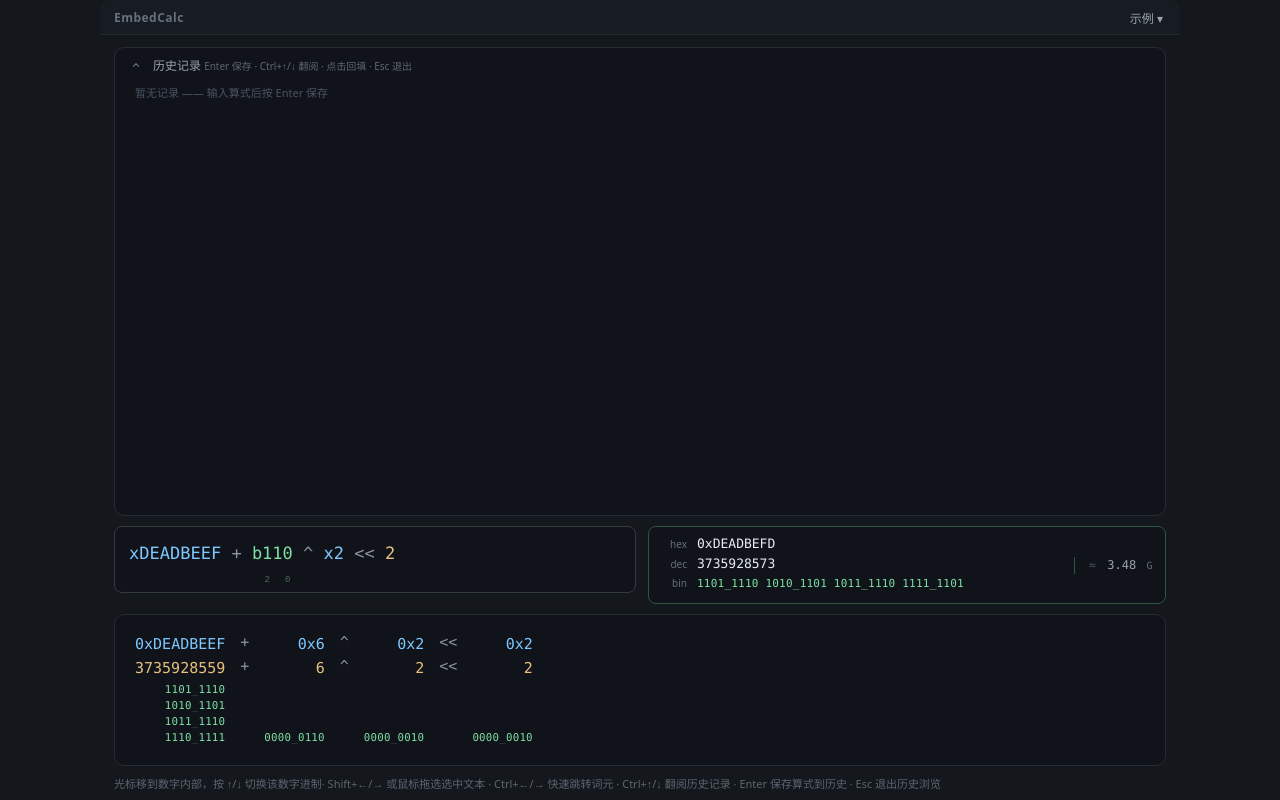
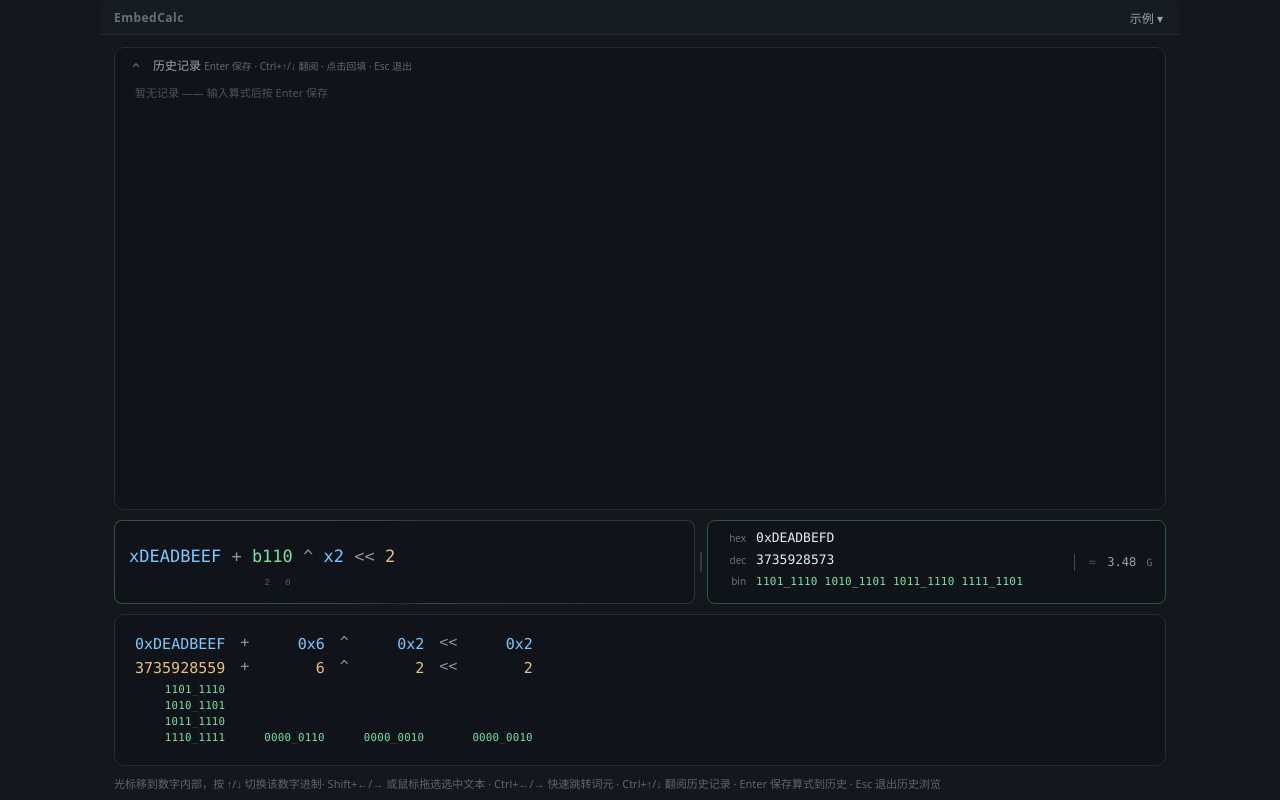
Before and after one commit to spp901780/embedCalc, a SvelteKit app: page / in a window 1280 px wide. Built offline with nearby package versions, Linux system fonts and the light colour scheme.

Commit message:
优化交互和指引

```diff
--- a/src/routes/+page.svelte
+++ b/src/routes/+page.svelte
@@ -20,6 +20,43 @@
 	function clearSel() { selAnchor = null; }
 	// 位置记忆：tokenIndex -> 各进制下的逻辑位（从右数）
 	const digitMem = new Map<number, Partial<Record<Base, number>>>();
+
+	// ---------- 输入/结果 分栏宽度（拖动分隔条调整，持久化到 localStorage） ----------
+	const RATIO_KEY = 'embedcalc.splitRatio';
+	let splitRatio = $state(loadRatio());
+	function loadRatio(): number {
+		try {
+			const v = parseFloat(localStorage.getItem(RATIO_KEY) ?? '');
+			if (Number.isFinite(v) && v >= 0.3 && v <= 0.7) return v;
+		} catch { /* ignore */ }
+		return 0.56; // 默认输入框略宽（分隔位置偏右）
+	}
+	function persistRatio() {
+		try { localStorage.setItem(RATIO_KEY, String(splitRatio)); } catch { /* ignore */ }
+	}
+	let rowEl: HTMLDivElement | undefined = $state();
+	let dragging = $state(false);
+	function onSplitterDown(e: PointerEvent) {
+		e.preventDefault();
+		(e.target as HTMLElement).setPointerCapture(e.pointerId);
+		dragging = true;
+	}
+	function onSplitterMove(e: PointerEvent) {
+		if (!dragging || !rowEl) return;
+		const rect = rowEl.getBoundingClientRect();
+		const x = Math.min(Math.max(e.clientX - rect.left, 0), rect.width);
+		splitRatio = Math.min(0.7, Math.max(0.3, x / rect.width));
+	}
+	function onSplitterUp() {
+		if (!dragging) return;
+		dragging = false;
+		persistRatio();
+	}
+	function onSplitterKey(e: KeyboardEvent) {
+		const step = 0.02;
+		if (e.key === 'ArrowLeft') { splitRatio = Math.max(0.3, splitRatio - step); persistRatio(); e.preventDefault(); }
+		else if (e.key === 'ArrowRight') { splitRatio = Math.min(0.7, splitRatio + step); persistRatio(); e.preventDefault(); }
+	}
 
 	// ---------- 历史记录（localStorage 持久化，与原型约定一致：Web 版 localStorage） ----------
 	const HIST_KEY = 'embedcalc.history';
@@ -602,11 +639,14 @@
 		</section>
 	{/if}
 
-	<div class="input-row">
+	<div class="input-row" bind:this={rowEl} class:dragging>
 		<!-- 自绘输入框：keydown 接管 + 绝对定位光标条。等宽字体下光标 left = cursor × 1ch -->
+		<!-- 彩色流光边框：conic-gradient 在伪元素层旋转，主体层盖住中心，仅露出 1px 边框 -->
 		<div
 			class="expr-input"
 			class:focused
+			class:has-error={showError !== null}
+			style="flex: 0 1 calc({splitRatio * 100}% - 8px)"
 			role="textbox"
 			aria-label="算式输入"
 			tabindex="0"
@@ -617,6 +657,10 @@
 			onfocus={() => (focused = true)}
 			onblur={() => (focused = false)}
 		>
+			<!-- 空输入时的淡色示例：定位到 padding 区左上角，与 .inner 文字起点对齐 -->
+			{#if expr === '' && !focused}
+				<div class="placeholder">xDEADBEEF + b110 ^ x2 {'<<'} 2</div>
+			{/if}
 			<div class="inner">
 				{#each segments as seg}
 					<span
@@ -653,6 +697,21 @@
 				</div>
 			{/if}
 		</div>
+		<!-- 可拖动分隔条：调整输入框/结果框宽度比例，支持键盘 ←/→ 微调 -->
+		<!-- svelte-ignore a11y_no_noninteractive_tabindex a11y_no_noninteractive_element_interactions -->
+		<div
+			class="splitter"
+			role="separator"
+			aria-orientation="vertical"
+			aria-label="调整输入框与结果框宽度"
+			tabindex="0"
+			title="拖动调整左右宽度"
+			onpointerdown={onSplitterDown}
+			onpointermove={onSplitterMove}
+			onpointerup={onSplitterUp}
+			onpointercancel={onSplitterUp}
+			onkeydown={onSplitterKey}
+		><div class="splitter-grip"></div></div>
 		{#if calc.result ?? lastResult}
 			{@const r = calc.result ?? lastResult!}
 			<div class="result">
@@ -791,19 +850,125 @@
 	}
 	.preset-menu button:hover { background: #242b35; color: #d7dce2; }
 
-	.input-row { display: flex; gap: 12px; align-items: flex-start; flex: 0 0 auto; margin-top: 10px; }
+	.input-row { display: flex; gap: 1px; align-items: stretch; flex: 0 0 auto; margin-top: 10px; }
 
-	/* 自绘输入框 */
+	/* 自绘输入框。彩色流光彩边：双层背景 —— 底层是旋转的 conic 渐变（铺满 border 区），
+	   顶层实色背景裁到 padding-box，仅露出 border 那一圈；
+	   未聚焦：暗色慢速流动，提示输入位置；聚焦：亮色快速流动，视觉焦点明确 */
 	.expr-input {
-		flex: 1; min-width: 0; box-sizing: border-box;
-		background: #10131a; color: #e8edf2;
-		border: 1px solid #333a44; border-radius: 8px;
-		padding: 14px 14px 12px 14px; font-size: 17px;
+		position: relative;
+		min-width: 0; box-sizing: border-box;
+		color: #e8edf2;
+		border: 1.5px solid transparent; border-radius: 8px;
+		padding: 23px 14px 12px 14px; font-size: 17px;
 		font-family: ui-monospace, 'SF Mono', 'Cascadia Code', Consolas, monospace;
 		outline: none; overflow-x: auto; overflow-y: visible;
 		cursor: text;
+		/* stretch 布局下保持内容顶部对齐，避免 bitmarks/hint 垂直漂移 */
+		display: flex; flex-direction: column; justify-content: flex-start;
+		/* 未聚焦：暗绿-暗紫慢速流转（低调提示位置） */
+		background:
+			linear-gradient(#10131a, #10131a) padding-box,
+			conic-gradient(
+				from var(--flow-angle, 0deg),
+				#24312a 0deg,
+				#2e5540 70deg,
+				#3a4a42 140deg,
+				#2a3a4a 210deg,
+				#3d2a52 280deg,
+				#2e5540 330deg,
+				#24312a 360deg
+			) border-box;
+		animation: border-flow 10s linear infinite;
+		transition: box-shadow 0.3s;
 	}
-	.expr-input.focused { border-color: #4d9e6e; }
+	.expr-input.focused {
+		/* 聚焦：亮绿-青-紫快速流转（视觉焦点） */
+		background:
+			linear-gradient(#10131a, #10131a) padding-box,
+			conic-gradient(
+				from var(--flow-angle, 0deg),
+				#2e5540 0deg,
+				#4d9e6e 70deg,
+				#7ee0a3 140deg,
+				#7ec8ff 210deg,
+				#b48ce8 280deg,
+				#4d9e6e 330deg,
+				#2e5540 360deg
+			) border-box;
+		animation-duration: 4s;
+		box-shadow: 0 0 12px rgba(126, 224, 163, 0.22);
+	}
+	/* @property 使自定义属性可动画（Chromium / Safari 16.4+）；不支持则静止显示渐变 */
+	@property --flow-angle {
+		syntax: '<angle>';
+		initial-value: 0deg;
+		inherits: false;
+	}
+	@keyframes border-flow {
+		to { --flow-angle: 360deg; }
+	}
+	@media (prefers-reduced-motion: reduce) {
+		.expr-input { animation: none; }
+	}
+
+	.expr-input.has-error {
+		/* 错误：暗红-暗橙流转，提示输入有误 */
+		background:
+			linear-gradient(#10131a, #10131a) padding-box,
+			conic-gradient(
+				from var(--flow-angle, 0deg),
+				#4a2a2a 0deg,
+				#8a4a3a 70deg,
+				#b45a4a 140deg,
+				#c46a5a 210deg,
+				#8a4a3a 280deg,
+				#4a2a2a 330deg,
+				#4a2a2a 360deg
+			) border-box;
+	}
+	.expr-input.has-error.focused {
+		background:
+			linear-gradient(#10131a, #10131a) padding-box,
+			conic-gradient(
+				from var(--flow-angle, 0deg),
+				#5c2b27 0deg,
+				#c45c4c 70deg,
+				#ff9d8a 140deg,
+				#e8a07d 210deg,
+				#c45c4c 280deg,
+				#5c2b27 330deg,
+				#5c2b27 360deg
+			) border-box;
+		box-shadow: 0 0 12px rgba(255, 157, 138, 0.22);
+	}
+
+	/* 空输入框时的淡色示例提示：绝对定位于 .expr-input 的 padding 区左上角，
+	   与 .inner 文字起点对齐（14px padding + 1.5px border），不干扰字符宽度基准 */
+	.placeholder {
+		position: absolute; top: 23px; left: 15.5px;
+		color: #3d4552; font-style: italic;
+		pointer-events: none; user-select: none;
+		white-space: pre; line-height: 1.5;
+	}
+
+	/* 分栏拖动条：2px 细线 + 8px 热区，hover/拖动时显示绿色指示，支持键盘 ←/→ */
+	.splitter {
+		flex: 0 0 2px; margin: 0; padding: 0 4px;
+		display: flex; align-items: center; justify-content: center;
+		cursor: col-resize; z-index: 6;
+		touch-action: none;
+		outline: none;
+	}
+	.splitter-grip {
+		width: 2px; height: 20px; border-radius: 1px;
+		background: #333a44;
+		transition: background 0.15s, height 0.15s;
+	}
+	.splitter:hover .splitter-grip,
+	.splitter:focus-visible .splitter-grip,
+	.input-row.dragging .splitter-grip { background: #4d9e6e; height: 55%; }
+	.input-row.dragging { cursor: col-resize; user-select: none; }
 	.expr-input .inner {
 		position: relative; width: max-content; min-width: 100%;
 		white-space: pre; line-height: 1.5;
@@ -815,16 +980,17 @@
 	/* 光标在数字内时，数字中心上方 ▲ / 下方 ▼（指示可按 ↑/↓ 切换进制） */
 	.base-hint {
 		position: absolute;
-		z-index: 3; /* 定位于输入框 padding 区内，抬高层级防止被相邻面板遮挡 */
-		height: 8px; line-height: 8px; /* 与 glyph 等高，垂直居中不受父行高影响 */
-		color: #4d9e6e;
-		transform: translateX(-50%); /* 水平居中于数字中心 */
+		z-index: 3;
+		height: 8px; line-height: 8px;
+		color: #6bcf8f;
+		transform: translateX(-50%);
 		pointer-events: none; user-select: none;
 	}
 	.base-hint span { font-size: 8px; display: inline-block; line-height: 8px; vertical-align: top; }
-	/* 对称定位：以文本行（高 1.5em = 25.5px）为基准，上下各露出相同的 3.5px 间距 */
-	.base-hint.hint-up { top: -11px; bottom: auto; }
-	.base-hint.hint-down { top: auto; bottom: -11px; }
+	/* 上方 ▲：位于文字行上方 padding 区内（相对 .inner） */
+	.base-hint.hint-up { top: -14px; bottom: auto; }
+	/* 下方 ▼：位于 bitmarks 区域内，不超出输入框边界（相对 .inner） */
+	.base-hint.hint-down { top: auto; bottom: -19px; }
 	/* Ctrl+←/→ 跳词后目标词元的短暂高亮 */
 	.expr-input .flash { animation: token-flash 0.5s ease-out; border-radius: 3px; }
 	@keyframes token-flash {
@@ -845,8 +1011,9 @@
 		font-family: ui-monospace, monospace;
 	}
 	.caret {
-		position: absolute; top: 1px; bottom: 1px; width: 2px;
-		background: #e8edf2;
+		position: absolute; top: 0; height: 25.5px; width: 2.5px;
+		background: #f0f4f8;
+		box-shadow: 0 0 4px rgba(240, 244, 248, 0.4);
 		animation: blink 1.1s ease-in-out infinite;
 		pointer-events: none;
 	}
@@ -859,17 +1026,22 @@
 	}
 	@keyframes blink { 50% { opacity: 0.2; } }
 
-	/* min-height 与三行结果的自然高度一致，保证结果面板出现/消失/报错切换时 input-row 行高恒定 */
+	/* 结果框与输入框高度一致（input-row 为 stretch 布局），min-height 与三行结果的自然高度一致，
+	   保证结果面板出现/消失/报错切换时行高恒定 */
 	/* 行布局：左侧三行进制列 + 右侧人性化大小附注（均垂直居中） */
 	.result {
-		flex: 1; min-width: 0; box-sizing: border-box;
+		flex: 1 1 0; min-width: 0; box-sizing: border-box;
 		min-height: 77px;
 		display: flex; flex-direction: row; align-items: center; gap: 14px;
 		background: #10131a; border: 1px solid #2e5540; border-radius: 8px;
 		padding: 8px 12px; overflow-x: auto;
 	}
-	/* 无结果时的占位框：透明无边框，仅撑开行高与输入框一致 */
-	.result-placeholder { background: transparent; border-color: transparent; }
+	/* 无结果时的占位框：仅保留极淡描边暗示分栏，撑满高度与输入框一致 */
+	.result-placeholder {
+		background: transparent;
+		border-color: #23293066;
+		border-style: dashed;
+	}
 	.res-lines { flex: 1 1 auto; min-width: 0; display: flex; flex-direction: column; justify-content: center; }
 	/* 人性化大小附注：左侧细分隔线与结果框描边同色，值亮、单位暗，视觉层级低于三行进制 */
 	.res-size {
@@ -882,7 +1054,7 @@
 	.res-size .approx { margin-right: 4px; color: #4a5461; }
 	.res-size .size-val { color: #9aa4af; margin-right: 3px; }
 	.res-size .size-unit { font-size: 10px; letter-spacing: 0.05em; }
-	.res-line { display: flex; gap: 10px; align-items: baseline; margin: 1px 0; white-space: nowrap; }
+	.res-line { display: flex; gap: 10px; align-items: baseline; margin: 1px 0; white-space: nowrap; min-height: 20px; }
 	/* 一键复制按钮：默认隐身，hover 该行浮现；复制成功 1.2s 内显示绿色 ✓ */
 	.copy-btn {
 		flex: 0 0 auto; align-self: center;
@@ -896,10 +1068,11 @@
 	.copy-btn:hover { color: #d7dce2; background: #1e2530; }
 	.copy-btn.done { color: #7ee0a3; }
 	.copy-btn .ok { font-size: 12px; line-height: 1; }
-	.lbl { width: 26px; font-size: 10px; color: #66707c; text-align: right; }
+	.lbl { width: 26px; font-size: 10px; color: #66707c; text-align: right; flex: 0 0 auto; }
 	.res-line code {
 		font-family: ui-monospace, 'SF Mono', Consolas, monospace;
 		font-size: 13px; color: #e8edf2;
+		flex: 1 1 auto; min-width: 0; overflow: hidden; text-overflow: ellipsis;
 	}
 	.res-line code.bin { font-size: 11px; color: #7ee0a3; letter-spacing: 0.02em; }
 
```
